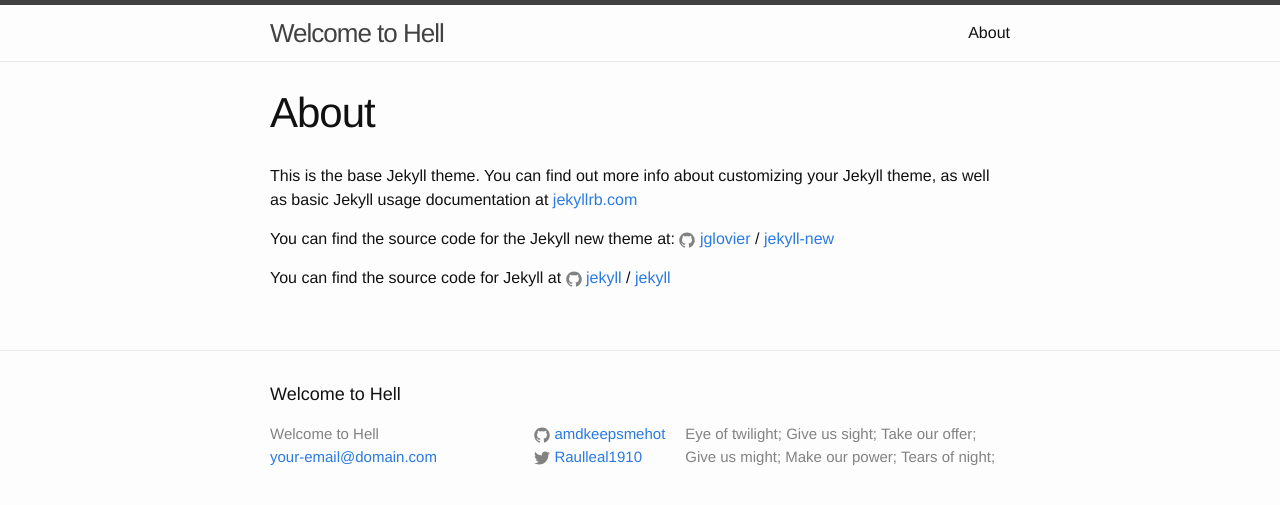
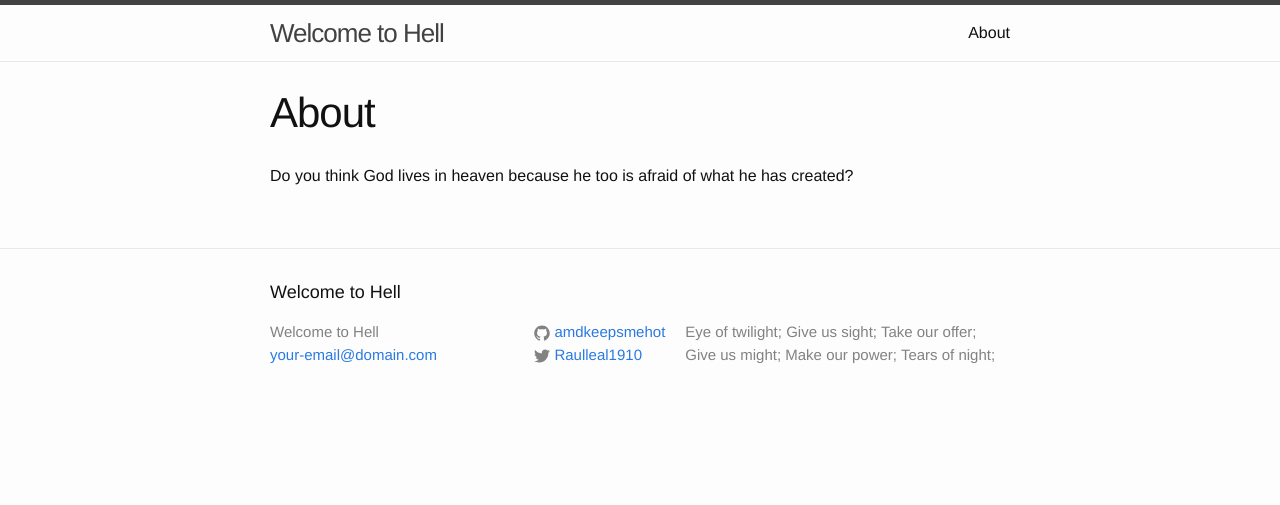
Before and after one commit to amdkeepsmehot/amdkeepsmehot.github.io, a Jekyll site: the page built from about.md, in a window 1280 px wide. Shown: the top 505 px of the page. Built offline with Jekyll 4.4.1, drawn with Linux system fonts in a browser that asks for light colours.

Commit message:
Update about.md

```diff
--- a/about.md
+++ b/about.md
@@ -4,12 +4,4 @@ title: About
 permalink: /about/
 ---
 
-This is the base Jekyll theme. You can find out more info about customizing your Jekyll theme, as well as basic Jekyll usage documentation at [jekyllrb.com](http://jekyllrb.com/)
-
-You can find the source code for the Jekyll new theme at:
-{% include icon-github.html username="jglovier" %} /
-[jekyll-new](https://github.com/jglovier/jekyll-new)
-
-You can find the source code for Jekyll at
-{% include icon-github.html username="jekyll" %} /
-[jekyll](https://github.com/jekyll/jekyll)
+Do you think God lives in heaven because he too is afraid of what he has created?
```
